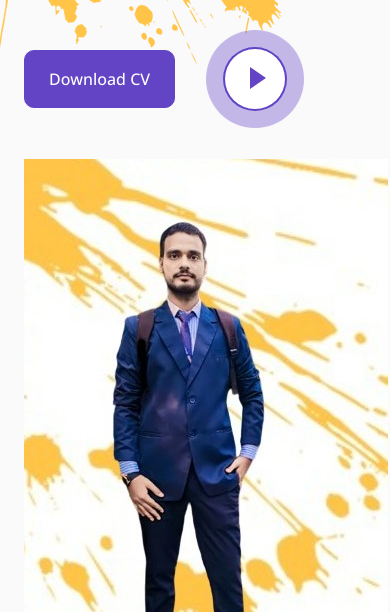
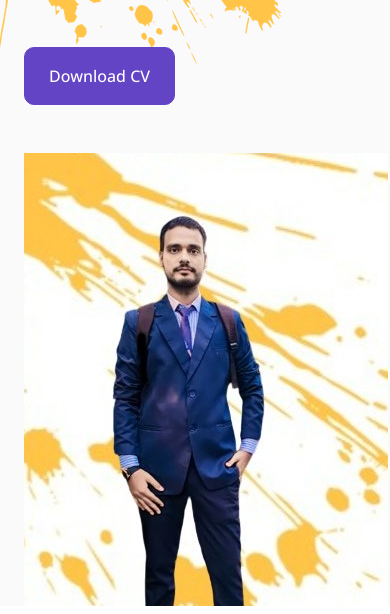
Before and after one commit to sourabh0405/my_Information, a plain HTML site: page index.html in a window 390 px wide. Shown: the part 246-860 px from the top of the page. Drawn offline with nearby package versions, Linux system fonts and the light colour scheme.

Commit message:
second commit
I had made changes in button and providing link to download cv.

```diff
--- a/index.html
+++ b/index.html
@@ -45,7 +45,7 @@
     <!-- Navbar Start -->
     <nav class="navbar navbar-expand-lg bg-white navbar-light fixed-top shadow py-lg-0 px-4 px-lg-5 wow fadeIn" data-wow-delay="0.1s">
         <a href="index.html" class="navbar-brand d-block d-lg-none">
-            <h1 class="text-primary fw-bold m-0">ProMan</h1>
+            <h1 class="text-primary fw-bold m-0">Portfolio</h1>
         </a>
         <button type="button" class="navbar-toggler" data-bs-toggle="collapse" data-bs-target="#navbarCollapse">
             <span class="navbar-toggler-icon"></span>
@@ -75,12 +75,7 @@
                     <h2 class="typed-text-output d-inline"></h2>
                     <div class="typed-text d-none">Fullstack Web Developer</div>
                     <div class="d-flex align-items-center pt-5">
-                        <a href="" class="btn btn-primary py-3 px-4 me-5">Download CV</a>
-                        <button type="button" class="btn-play" data-bs-toggle="modal"
-                            data-src="https://www.youtube.com/embed/DWRcNpR6Kdc" data-bs-target="#videoModal">
-                            <span></span>
-                        </button>
-                        <h5 class="ms-4 mb-0 d-none d-sm-block">Play Video</h5>
+                        <a href="https://drive.google.com/file/d/1O7Hown1GyFa4AVMgPpAXkwqHGXlX_hTn/view?usp=sharing" class="btn btn-primary py-3 px-4 me-5">Download CV</a>
                     </div>
                 </div>
                 <div class="col-lg-6">
```
